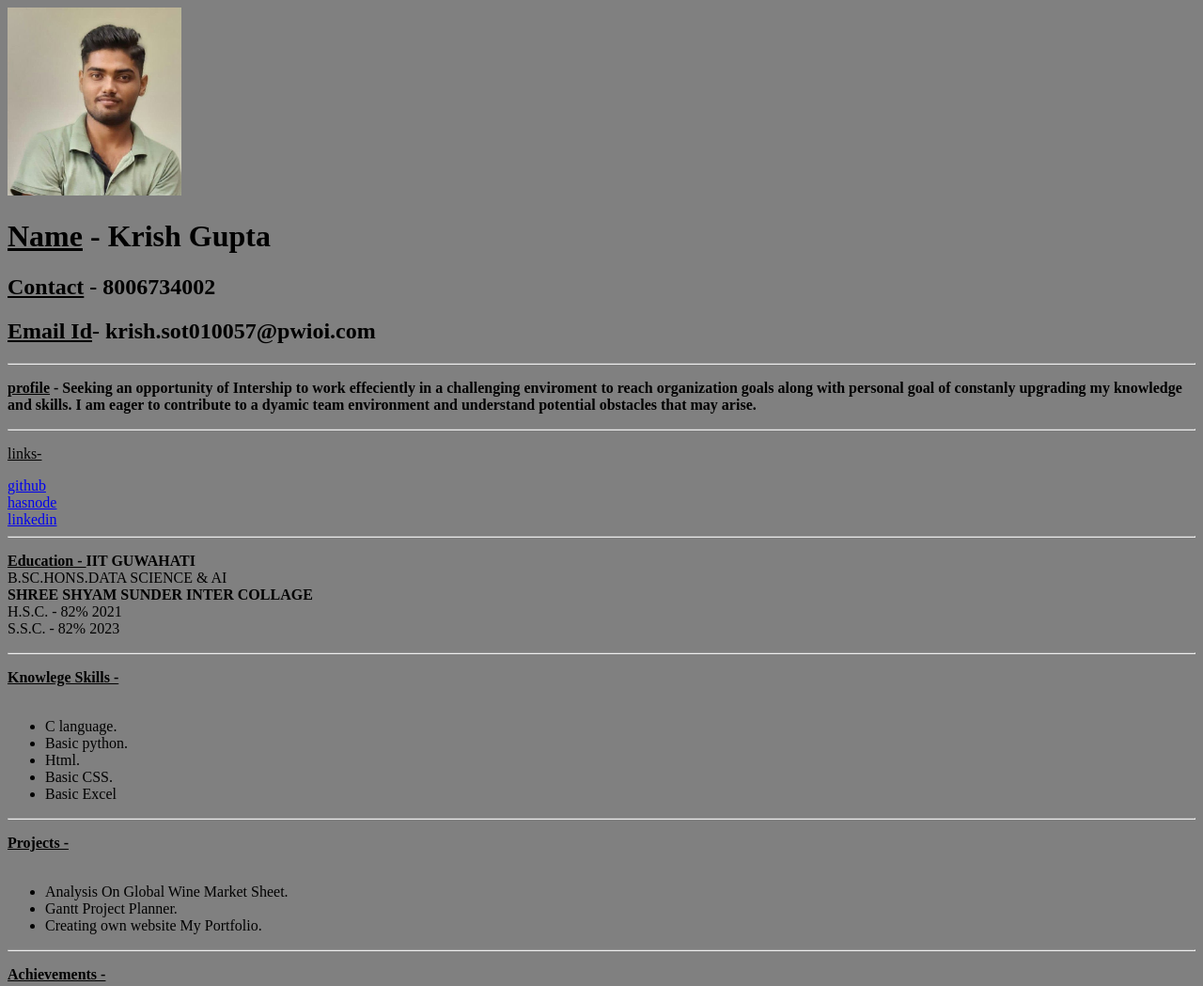
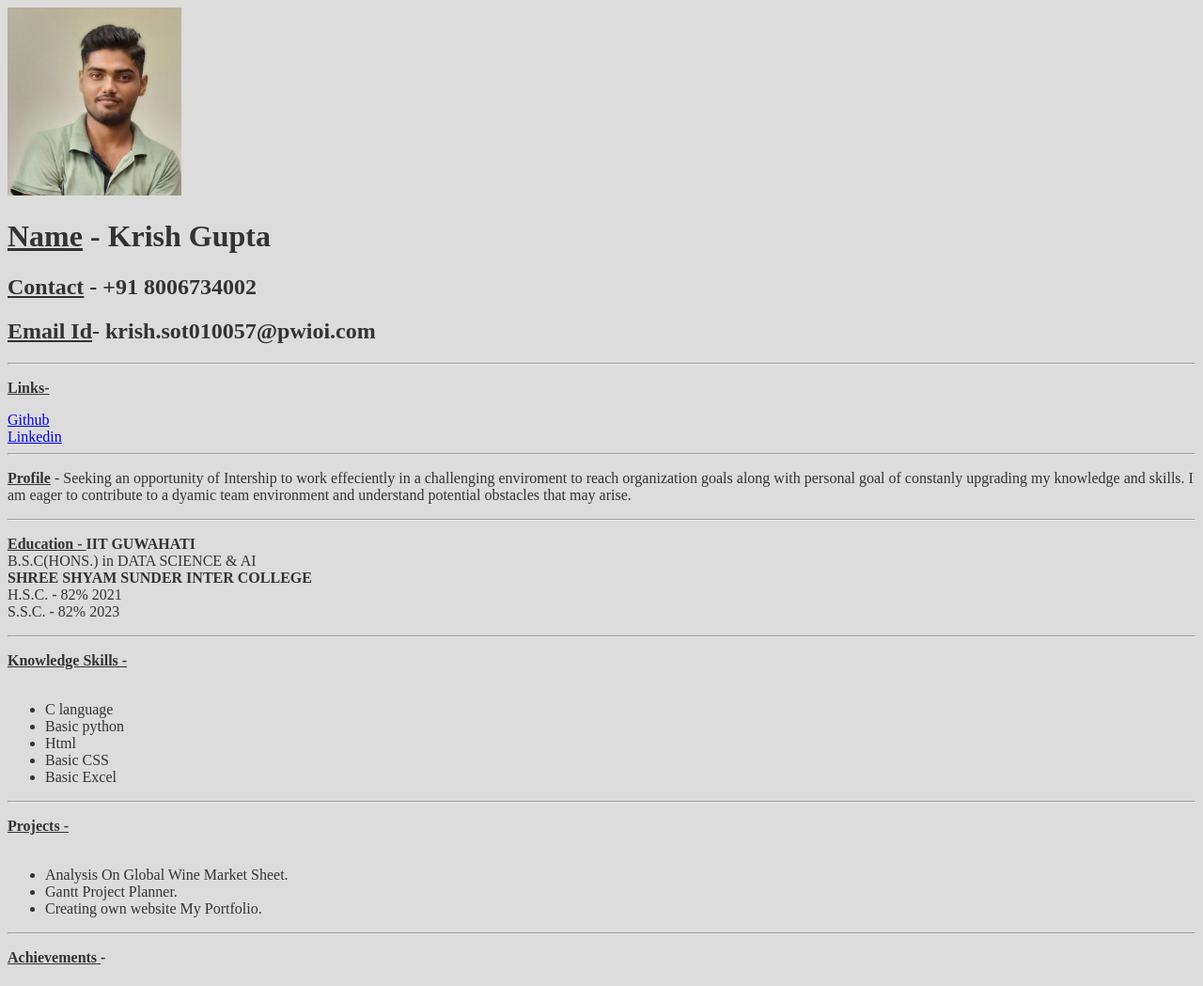
Before and after one commit to Krish9006/resumev1, a plain HTML site: page index.html in a window 1280 px wide. Shown: the top 1049 px of the page at 94% size. Drawn offline with Linux system fonts and the light colour scheme.

Commit message:
fourth commit

```diff
--- a/index.html
+++ b/index.html
@@ -7,21 +7,27 @@
 </head>
 <body><style>
     body{
-        background-color:  grey;
+        background-color: gainsboro;;
+        color: #333;
+
     }
 </style><img src="photo  krish2.jpg"  alt="krish" height="200",weight=250 >
     <h1><u>Name</u> - Krish Gupta</h1>
-    <h2><u> Contact</u>  - 8006734002</h2>
+    <h2><u> Contact</u>  - +91 8006734002</h2>
     <h2><u> Email Id</u>- krish.sot010057@pwioi.com</h2><hr>
-    <p><b><u> profile</u> - Seeking an opportunity of Intership to work effeciently in a challenging enviroment to reach organization goals along with personal goal of
+    <p><u><b>Links-</b></u></p><a href="https://github.com/Krish9006" target="blank"><i class="fab fa-github"></i>Github</a><br/>
+
+    <a href="https://www.linkedin.com/in/krish-gupta-8a81752a4/"target="blank"><i class="fab fa-linkedin"></i>Linkedin</a><br/><hr>
+    <p><u> <b>Profile</b></u> - Seeking an opportunity of Intership to work effeciently in a challenging enviroment to reach organization goals along with personal goal of
      constanly upgrading my knowledge and skills. I am eager to contribute to a dyamic team environment and understand potential obstacles that may arise.
-    </b></p><hr>
-     <p><u>links-</u></p><a href="https://github.com/Krish9006"target="blank">github</a><br/>
-    <a href="https://hashnode.com/@krish507"target="blank">hasnode</a><br/>
-    <a href="https://www.linkedin.com/in/krish-gupta-8a81752a4/"target="blank">linkedin</a><br/><hr>
-    <p><b><u> Education - </u></b><B> IIT GUWAHATI<br/> </B>B.SC.HONS.DATA SCIENCE & AI<br/><B>SHREE SHYAM SUNDER INTER COLLAGE</B><br/> H.S.C. - 82% 2021<BR/>S.S.C. - 82% 2023 </p><hr>
-    <p><b><u>Knowlege Skills -<ul></u></b><br/><li>C language.</li><li> Basic python.</li><li>Html.</li><li> Basic CSS.</li><li> Basic Excel</li></p></ul><hr>
+    </p><hr>
+
+    <p><b><u> Education - </u></b><B> IIT GUWAHATI<br/> </B>B.S.C(HONS.) in DATA SCIENCE & AI<br/><B>SHREE SHYAM SUNDER INTER COLLEGE</B><br/> H.S.C. - 82% 2021<BR/>S.S.C. - 82% 2023 </p><hr>
+    <p><b><u>Knowledge Skills -<ul></u></b><br/><li>C language</li><li> Basic python</li><li>Html</li><li> Basic CSS</li><li> Basic Excel</li></p></ul><hr>
+
     <p><b><u> Projects - <ul></u></b><br/><li>Analysis On Global Wine Market Sheet.</li><li>Gantt Project Planner.</li><li>Creating own website My Portfolio. </li></p></ul><hr>
-    <p><b><u> Achievements - <ul></u></b><br/><li>34 Percentile in first and 85 Percentile in second attempt.</li><li>Was Selected Amoungest the top performers sent by the school for inter school dance championship.</li><li> Top performers in the school carrom competition.</li> </p><hr>
+
+    <p><b><u> Achievements </u>- <ul></b><br/><li>34 Percentile in first and 85 Percentile in second attempt in Jee Mains.</li><li>Was selected amongst the top performers sent by the school for Inter School Dance Championship.</li><li> Top performer in the school carrom competition.</li></ul></p><hr>
+
 </body>
 </html>
```
